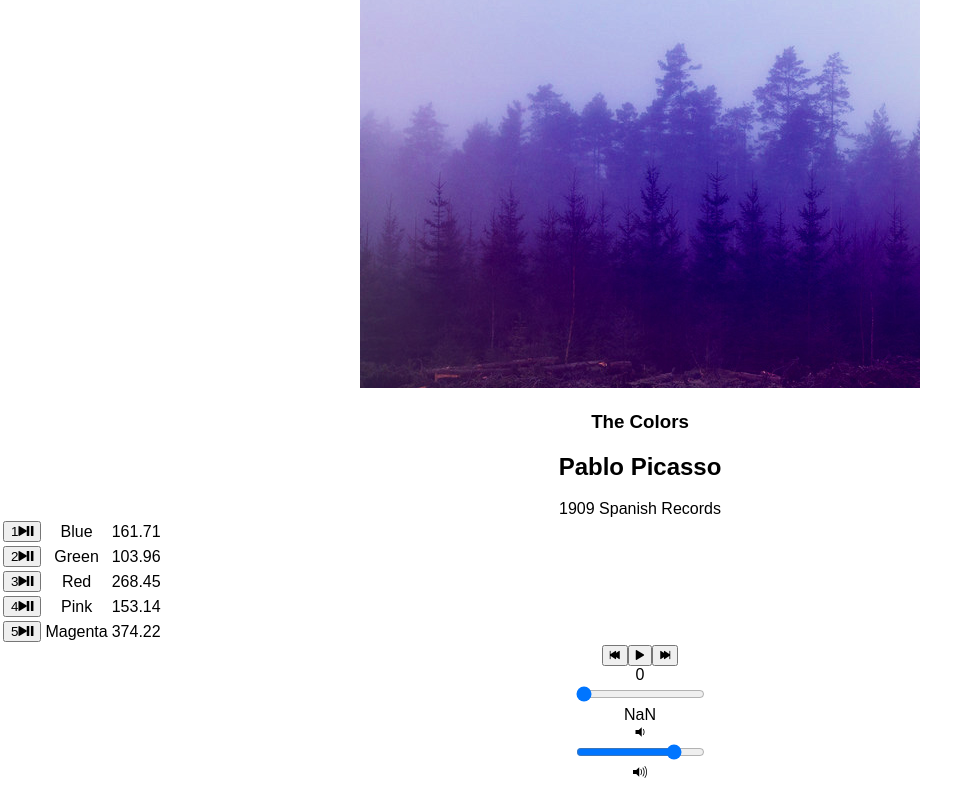
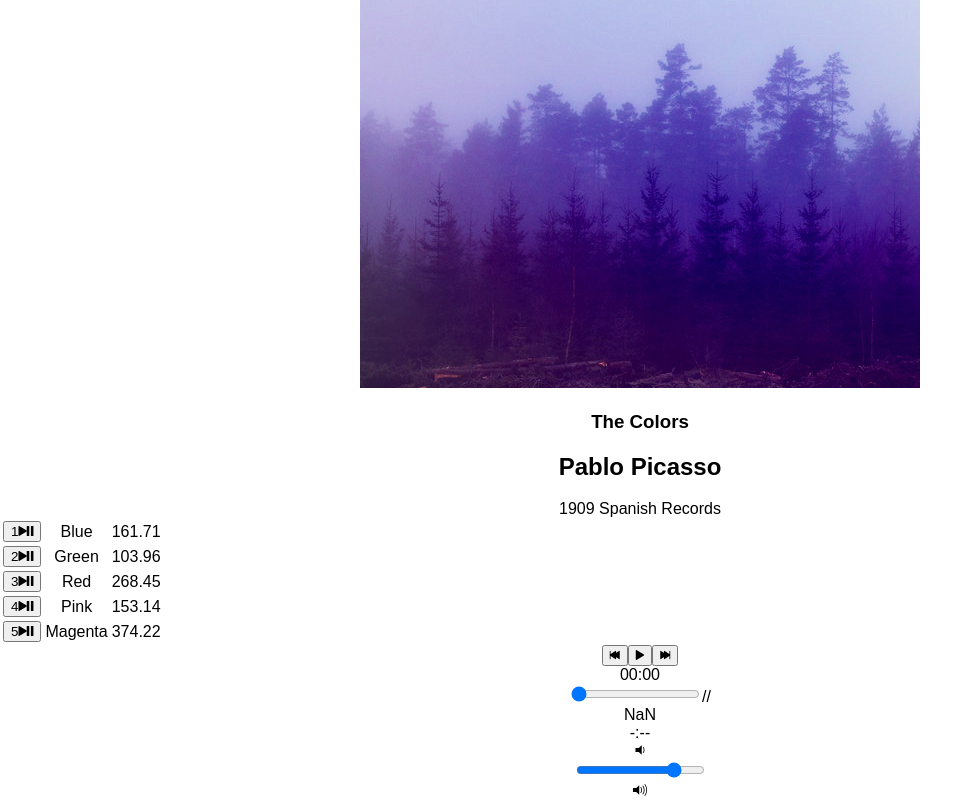
Before and after one commit to Articfever/blocjams-react, a React (Create React App) app: page /album/the-colors in a window 1280 px wide. Shown: the part 270-1070 px from the top of the page, without its empty margins (0-980 px from the left). Built offline with nearby package versions, Linux system fonts and the light colour scheme.

Commit message:
checkpoint range

```diff
--- a/src/components/Album.js
+++ b/src/components/Album.js
@@ -89,6 +89,14 @@
         this.setState({ currentTime: newTime });
       }
 
+      formatTime(seconds) {
+         if (isNaN(seconds)) return "-:--";
+
+         let date = new Date(null);
+         date.setSeconds(seconds);
+         return date.toISOString().substr(14, 5);
+       }
+
     render() {
       return (
         <section className="album">
@@ -135,6 +143,7 @@
           handlePrevClick={() => this.handlePrevClick()}
           handleNextClick={() => this.handleNextClick()}
           handleTimeChange={(e) => this.handleTimeChange(e)}
+          formatTime={(seconds) => this.formatTime(seconds)}
           />
       </section>
       );
--- a/src/components/PlayerBar.js
+++ b/src/components/PlayerBar.js
@@ -21,7 +21,7 @@
 
 
       <section id="time-control">
-        <div className="current-time">{this.props.currentTime}</div>
+        <div className="current-time">{this.props.formatTime(this.props.currentTime)}</div>
         <input
           type="range"
           className="seek-bar"
@@ -31,7 +31,8 @@
           step="0.01"
           onChange={this.props.handleTimeChange}
         />
-        <div className="total-time">{this.props.duration}</div>
+//        <div className="total-time">{this.props.duration}</div>
+        <span className="total-time">{this.props.formatTime(this.props.duration)}</span>
       </section>
 
       <section id="volume-control">
```
